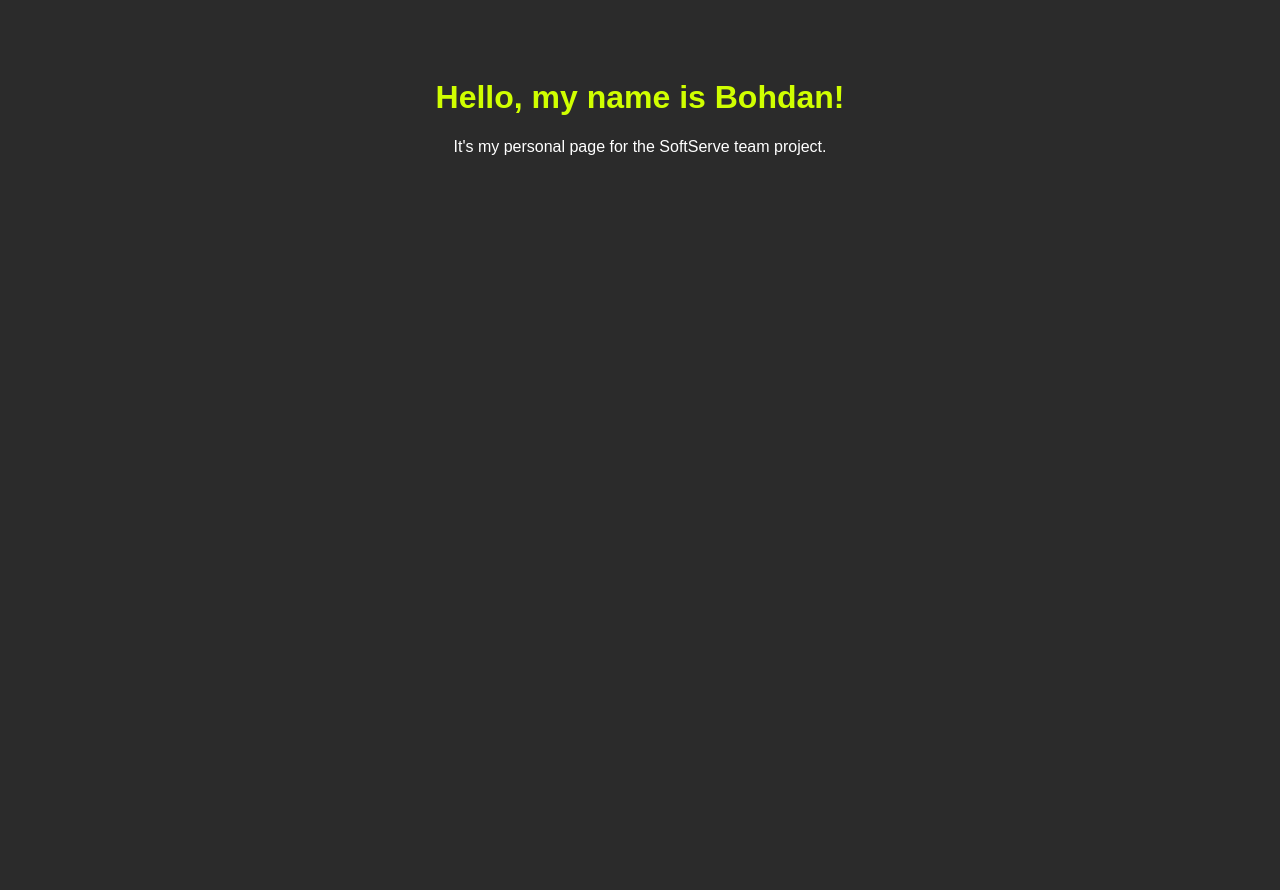
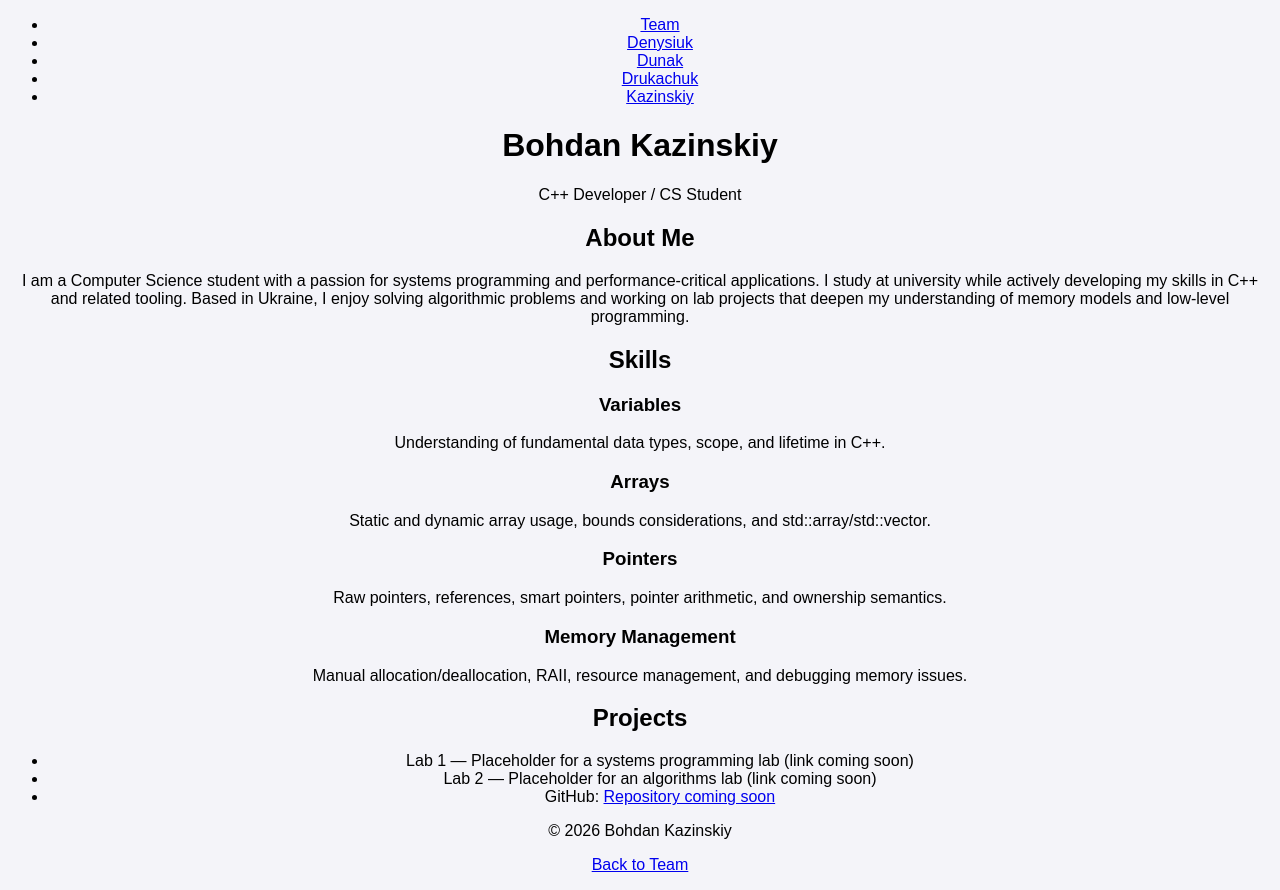
Before and after one commit to Stranick7/softserve-homework, a plain HTML site: page kazinskiy.html in a window 1280 px wide. Before the commit the page ends 800 px from the top, so only its background shows below. Drawn offline with Linux system fonts and the light colour scheme.

Commit message:
Add my page

```diff
--- a/kazinskiy.html
+++ b/kazinskiy.html
@@ -2,14 +2,76 @@
 <html lang="en">
 <head>
     <meta charset="UTF-8">
-    <title>Bohdan's Page</title>
-    <style>
-        body { text-align: center; font-family: Arial; padding-top: 50px; background-color: #2b2b2b; color: white; }
-        h1 { color: #d0ff00; }
-    </style>
+    <title>Bohdan Kazinskiy — C++ Developer</title>
+    <link rel="stylesheet" href="style.css">
+    <meta name="viewport" content="width=device-width, initial-scale=1.0">
 </head>
 <body>
-    <h1>Hello, my name is Bohdan!</h1>
-    <p>It's my personal page for the SoftServe team project.</p>
+    <nav>
+        <ul>
+            <li><a href="index.html">Team</a></li>
+            <li><a href="denysiuk.html">Denysiuk</a></li>
+            <li><a href="Dunak.html">Dunak</a></li>
+            <li><a href="drukachuk.html">Drukachuk</a></li>
+            <li><a href="kazinskiy.html" class="active">Kazinskiy</a></li>
+        </ul>
+    </nav>
+
+    <header>
+        <h1>Bohdan Kazinskiy</h1>
+        <p>C++ Developer / CS Student</p>
+    </header>
+
+    <main>
+        <section id="about">
+            <h2>About Me</h2>
+            <p>
+                I am a Computer Science student with a passion for systems programming and performance-critical applications.
+                I study at university while actively developing my skills in C++ and related tooling. Based in Ukraine,
+                I enjoy solving algorithmic problems and working on lab projects that deepen my understanding of memory models and low-level programming.
+            </p>
+        </section>
+
+        <section id="skills">
+            <h2>Skills</h2>
+            <div class="skills-grid">
+                <article class="skill-card">
+                    <h3>Variables</h3>
+                    <p>Understanding of fundamental data types, scope, and lifetime in C++.</p>
+                </article>
+
+                <article class="skill-card">
+                    <h3>Arrays</h3>
+                    <p>Static and dynamic array usage, bounds considerations, and std::array/std::vector.</p>
+                </article>
+
+                <article class="skill-card">
+                    <h3>Pointers</h3>
+                    <p>Raw pointers, references, smart pointers, pointer arithmetic, and ownership semantics.</p>
+                </article>
+
+                <article class="skill-card">
+                    <h3>Memory Management</h3>
+                    <p>Manual allocation/deallocation, RAII, resource management, and debugging memory issues.</p>
+                </article>
+            </div>
+        </section>
+
+        <section id="projects">
+            <h2>Projects</h2>
+            <ul>
+                <li>Lab 1 — Placeholder for a systems programming lab (link coming soon)</li>
+                <li>Lab 2 — Placeholder for an algorithms lab (link coming soon)</li>
+                <li>GitHub: <a href="#" aria-label="Bohdan's GitHub">Repository coming soon</a></li>
+            </ul>
+        </section>
+    </main>
+
+    <footer>
+        <p>&copy; 2026 Bohdan Kazinskiy</p>
+        <p>
+            <a href="index.html" class="button">Back to Team</a>
+        </p>
+    </footer>
 </body>
 </html>
```
